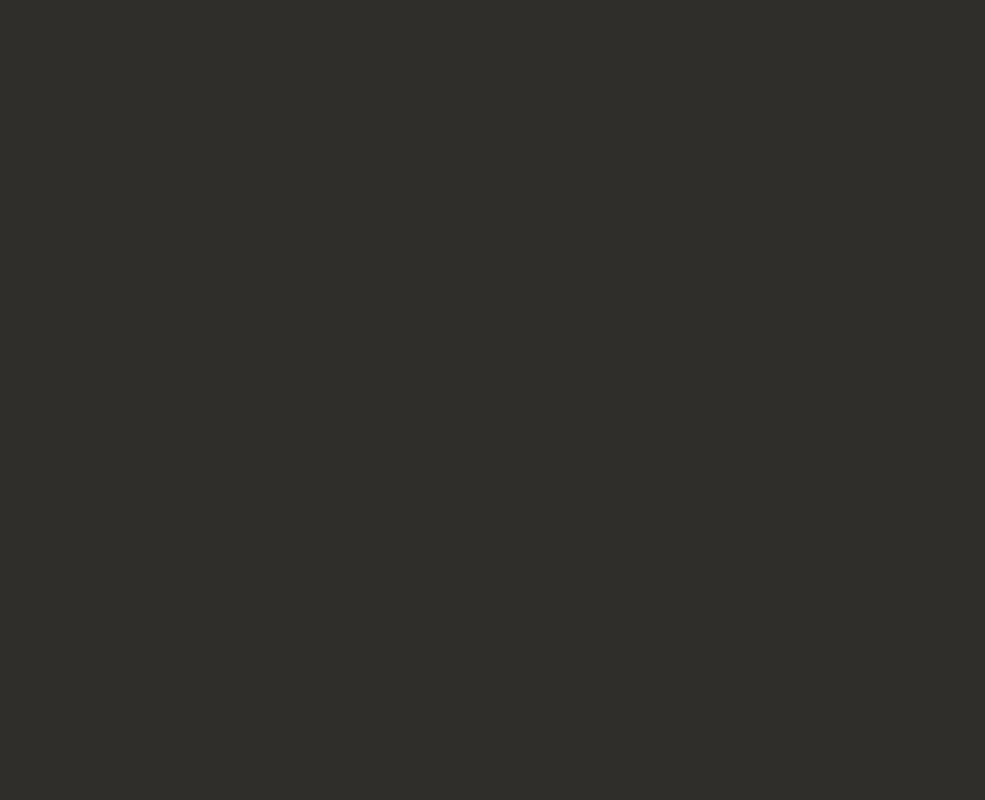
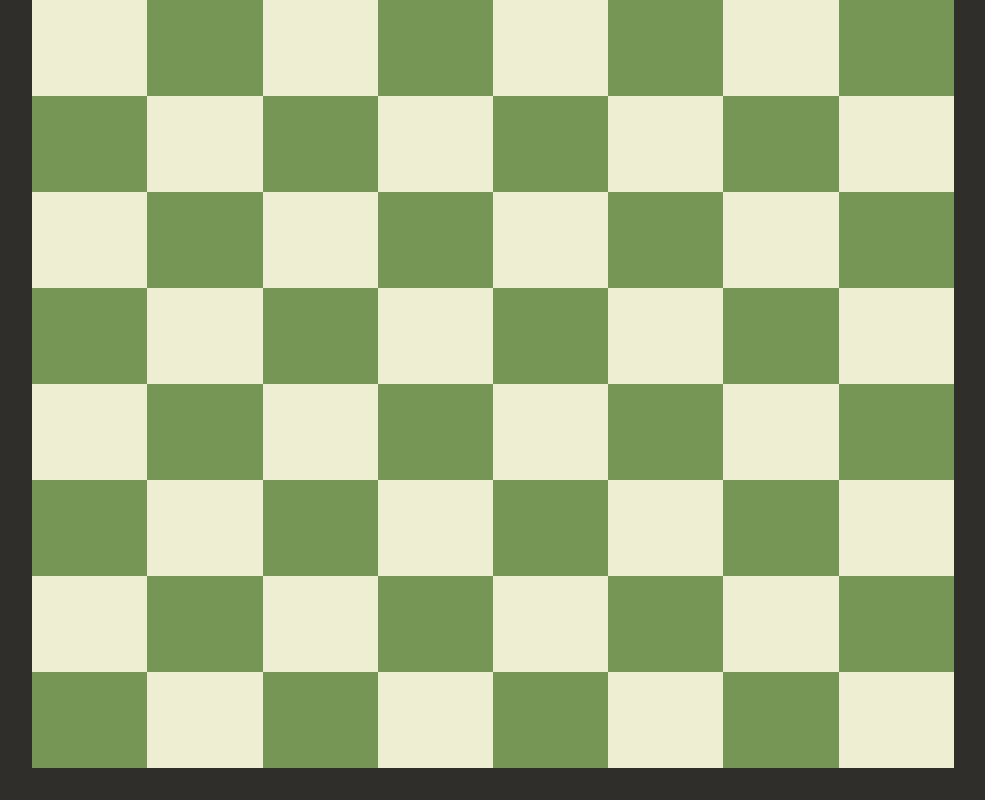
Before and after one commit to itz-prashant/JS_Games, a plain HTML site: page Chess/index.html in a window 1280 px wide. Shown: the whole page, without its empty margins (147-1132 px from the left). Drawn offline with Linux system fonts and the light colour scheme.

Commit message:
Add chess board

```diff
--- a/Chess/index.html
+++ b/Chess/index.html
@@ -6,7 +6,7 @@
     <title>Chess.com</title>
     <link rel="stylesheet" href="./styles/index.css">
 </head>
-<body>
+<body id="root">
 
 
     <script type="module" src="index.js"></script>
--- a/Chess/render/main.js
+++ b/Chess/render/main.js
@@ -1,7 +1,15 @@
+const rootDiv = document.getElementById('root')
+
 function initGameRender(data) {
     data.forEach(element => {
+        const rowElm = document.createElement('div')
+        rowElm.classList.add('rowelm')
+        rootDiv.appendChild(rowElm)
+
         element.forEach(square => {
-            console.log(square);
+            const squareElm = document.createElement('div')
+            squareElm.classList.add(square.color, "square")
+            rowElm.appendChild(squareElm)
         })
     });
 }
--- a/Chess/styles/index.css
+++ b/Chess/styles/index.css
@@ -5,4 +5,28 @@
 }
 body{
     background-color: #302e2b;
+    height: 100vh;
+    width: full;
+    margin: auto;
 }
+#root{
+    display: flex;
+    flex-direction: column;
+    width: 72vw;
+    height: 96vh;
+}
+.rowelm{
+    width: full;
+    height: 12vh;
+    display: flex;
+}
+.square{
+    width: 9vw;
+    height: 12vh;
+}
+.white{
+    background-color: #eeeed2;
+}
+.black{
+    background-color: #769656;
+}
```
